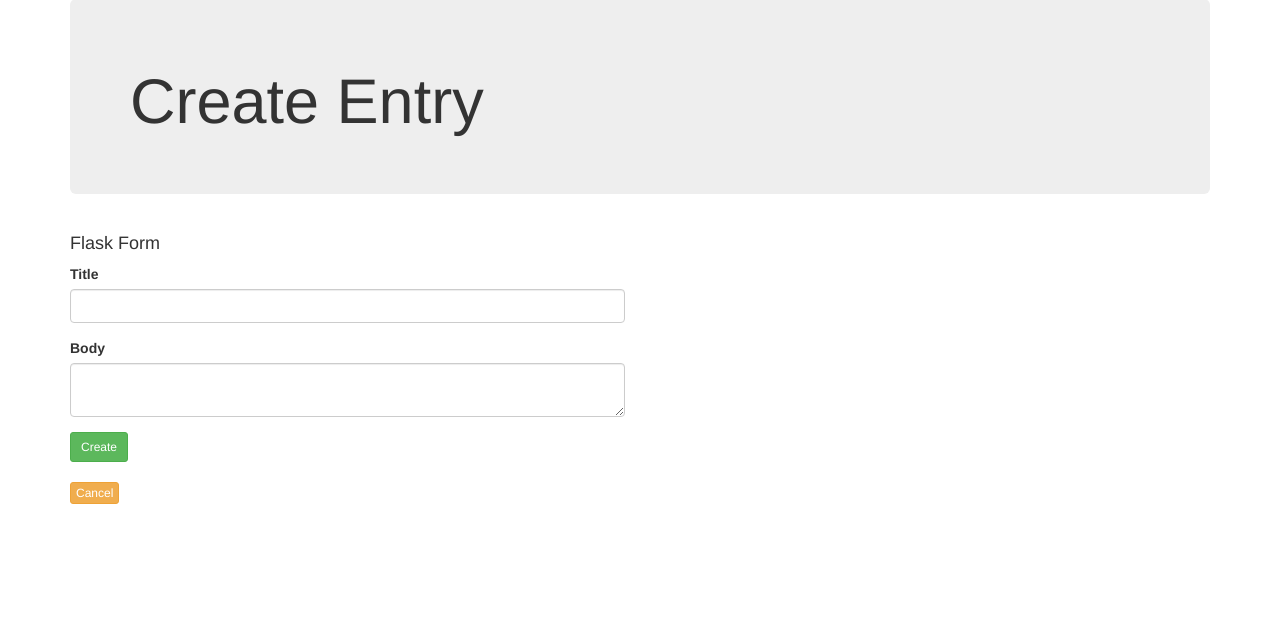
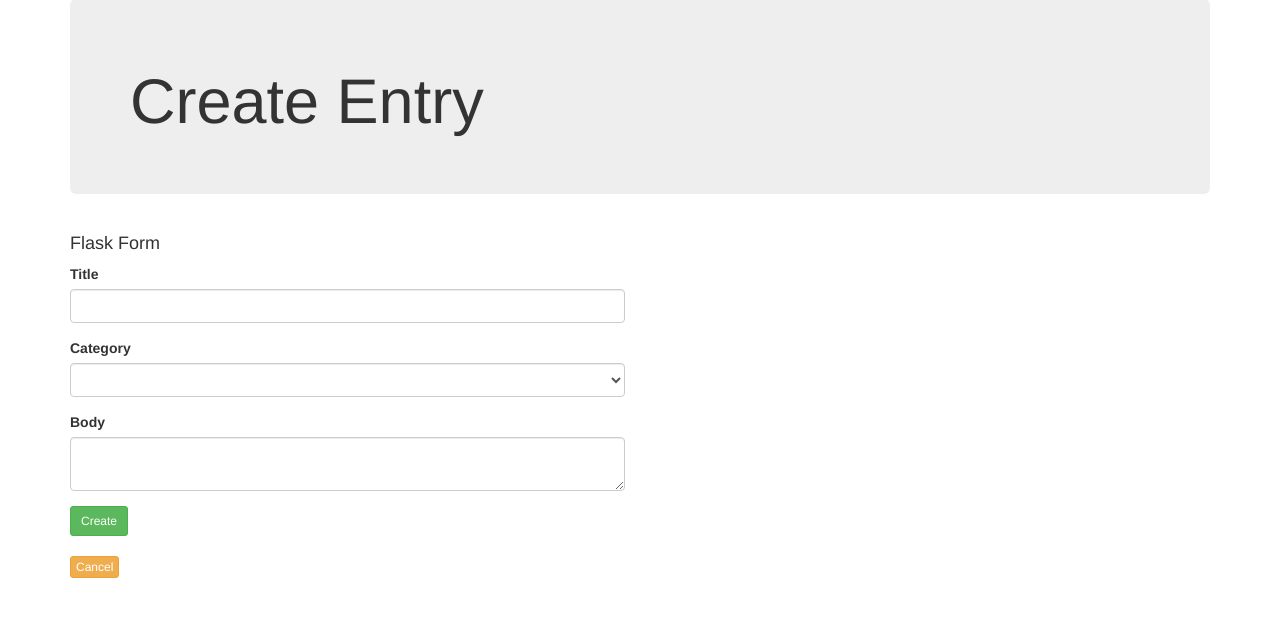
Before and after one commit to jaa2015/FlaskProject, a Flask app: page /entries/create in a window 1280 px wide. Shown: the part 73-690 px from the top of the page. Run offline with Flask 2, Linux system fonts and the light colour scheme; the visitor is signed in with stand-in values (Sample User, id 1); data comes from the database, SQL or seed files in the repository; data that the repository does not hold is empty; some libraries are stand-ins or nearby versions.

Commit message:
Added category_id as SelectField to Entry forms.

```diff
--- a/flaskproject/entries/forms.py
+++ b/flaskproject/entries/forms.py
@@ -1,13 +1,13 @@
-from flask_wtf import Form
-from wtforms import StringField, TextAreaField
+from flask_wtf import FlaskForm
+from wtforms import SelectField, StringField, TextAreaField
 from wtforms import validators
 
-class CreateEntryForm(Form):
-    # title = TextField('Title', [validators.Length(min=1, max=70)])
+class CreateEntryForm(FlaskForm):
+    body = TextAreaField('Body', [validators.Length(min=1, max=300)])
+    category_id = SelectField('Category', coerce=int)
     title = StringField('Title', [validators.Length(min=1, max=70)])
+
+class UpdateEntryForm(FlaskForm):
     body = TextAreaField('Body', [validators.Length(min=1, max=300)])
-
-class UpdateEntryForm(Form):
-    # title = TextField('Title', [validators.Length(min=1, max=70)])
+    category_id = SelectField('Category', coerce=int)
     title = StringField('Title', [validators.Length(min=1, max=70)])
-    body = TextAreaField('Body', [validators.Length(min=1, max=300)])
--- a/flaskproject/entries/views.py
+++ b/flaskproject/entries/views.py
@@ -4,7 +4,7 @@ from ..core import db
 from flask_security import login_required, current_user
 from datetime import datetime
 from .forms import CreateEntryForm, UpdateEntryForm
-from .models import Entry
+from .models import Entry, EntryCategory
 from sqlalchemy import exc
 
 entries = Blueprint('entries', __name__, template_folder='templates')
@@ -30,10 +30,13 @@ def display_entries():
 def create_entry():
     form = CreateEntryForm(request.form)
 
+    form.category_id.choices = [(ec.status_code, ec.name) for ec in EntryCategory.query.order_by('name')]
+
     if request.method == 'POST' and form.validate():
         title = form.title.data
         body = form.body.data
-        category_id = 1
+        # category_id = 1
+        category_id = form.category_id.data
         user_id = current_user.id
         entry = Entry(title, body, category_id, user_id)
 
@@ -59,12 +62,15 @@ def show(entry_id):
 @entries.route('/edit/<entry_id>', methods=['GET', 'POST'])
 @login_required
 def update(entry_id):
+    form = UpdateEntryForm()
     entry = Entry.query.filter_by(id=entry_id).first_or_404()
 
-    form = UpdateEntryForm()
+    form.category_id.choices = [(ec.status_code, ec.name) for ec in EntryCategory.query.order_by('name')]
+
     if request.method == "POST" and form.validate_on_submit():
+        entry.body = form.body.data
+        entry.category_id = form.category_id.data
         entry.title = form.title.data
-        entry.body = form.body.data
 
         try:
             db.session.commit()
@@ -73,8 +79,9 @@ def update(entry_id):
 
         return redirect(url_for('entries.show', entry_id=entry.id))
     else:
+        form.body.data = entry.body
+        form.category_id.data = entry.category_id
         form.title.data = entry.title
-        form.body.data = entry.body
 
     return render_template("entries/edit.html", entry=entry, form=form)
 
--- a/flaskproject/templates/entries/create_entry.html
+++ b/flaskproject/templates/entries/create_entry.html
@@ -23,6 +23,9 @@
           {{ form.title.label }} {{ form.title(size=20, class_='form-control') }}
         </div>
         <div class="form-group">
+          {{ form.category_id.label }} {{ form.category_id(class_='form-control') }}
+        </div>
+        <div class="form-group">
           {{ form.body.label }} {{ form.body(size=20, class_='form-control') }}
         </div>
         <input type="submit" value="Create" class="btn btn-sm btn-success">
--- a/flaskproject/templates/entries/edit.html
+++ b/flaskproject/templates/entries/edit.html
@@ -24,6 +24,9 @@
             {{ form.title.label }} {{ form.title(size=20, class_='form-control') }}
           </div>
           <div class="form-group">
+            {{ form.category_id.label }} {{ form.category_id(class_='form-control') }}
+          </div>
+          <div class="form-group">
             {{ form.body.label }} {{ form.body(size=20, class_='form-control') }}
           </div>
           <input type="submit" value="Save" class="btn btn-sm btn-success">
--- a/flaskproject/templates/entries/entries.html
+++ b/flaskproject/templates/entries/entries.html
@@ -15,7 +15,6 @@
     <div class="col-sm-3 col-md-1">User ID</div>
     <div class="col-sm-3 col-md-3">Publish Date</div>
     <div class="col-sm-3 col-md-2">Title</div>
-    <div class="col-sm-9 col-md-3">Body</div>
     <div class="col-sm-3 col-md-1">Category ID</div>
     <div class="col-sm-3 col-md-1">&nbsp;</div>
   </div>
@@ -28,7 +27,6 @@
       <div class="col-sm-3 col-md-1">{{data.user_id}}</div>
       <div class="col-sm-3 col-md-3">{{data.create_date}}</div>
       <div class="col-sm-3 col-md-2">{{data.title}}</div>
-      <div class="col-sm-3 col-md-3">{{data.body}}</div>
       <div class="col-sm-3 col-md-1">{{data.category_id}}</div>
       <div class="col-sm-3 col-md-1">
         <a href="{{ url_for('entries.show', entry_id=data.id) }}" class="btn btn-xs btn-info">
```
